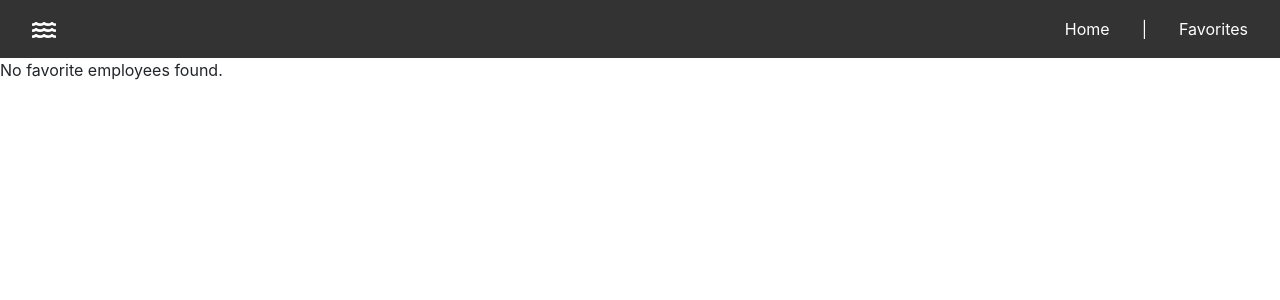
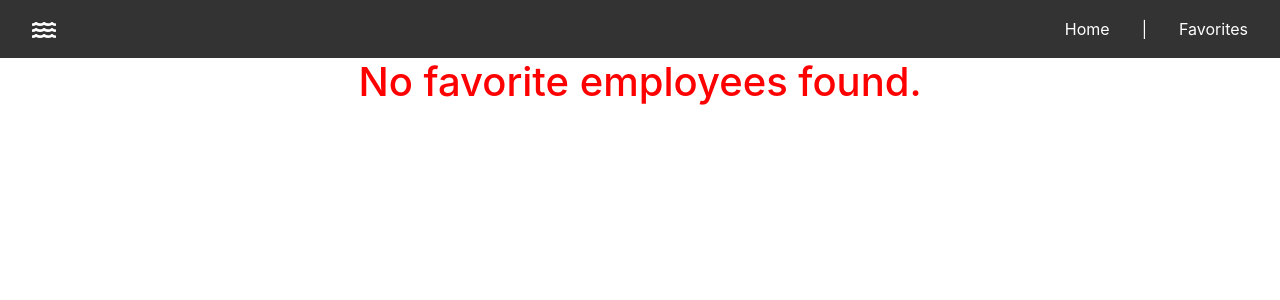
Before and after one commit to GalKatzav/Workers-Final-React-App, a React (Create React App) app: page /favorites in a window 1280 px wide. Shown: the top 300 px of the page. Built offline with nearby package versions, Linux system fonts and the light colour scheme.

Commit message:
Favorite Update

```diff
--- a/src/pages/EmployeeDetailsPage.js
+++ b/src/pages/EmployeeDetailsPage.js
@@ -42,11 +42,29 @@ const EmployeeDetailsPage = () => {
     }
   }, [company, index, allEmployees, favorites, searchedEmployees]);
 
+  // const handleFavoriteClick = () => {
+  //   if (!employee) return;
+
+  //   if (isFavorite) {
+  //     removeFavorite(employee.email);
+  //   } else {
+  //     addFavorite(employee);
+  //   }
+  //   setIsFavorite(!isFavorite);
+  // };
+
   const handleFavoriteClick = () => {
     if (!employee) return;
 
     if (isFavorite) {
       removeFavorite(employee.email);
+
+      if (company === "favorites" && favorites.length > 1) {
+        const nextIndex = index === favorites.length - 1 ? 0 : index + 1;
+        navigate(`/employee/?company=favorites&index=${nextIndex}`);
+      } else {
+        navigate(-1);
+      }
     } else {
       addFavorite(employee);
     }
--- a/src/pages/FavoritesPage.js
+++ b/src/pages/FavoritesPage.js
@@ -20,7 +20,11 @@ const FavoritesPage = () => {
   }, [favorites]);
 
   if (favoriteEmployees.length === 0) {
-    return <p>No favorite employees found.</p>;
+    return (
+      <h1 style={{ textAlign: "center", color: "red" }}>
+        No favorite employees found.
+      </h1>
+    );
   }
 
   return (
```
